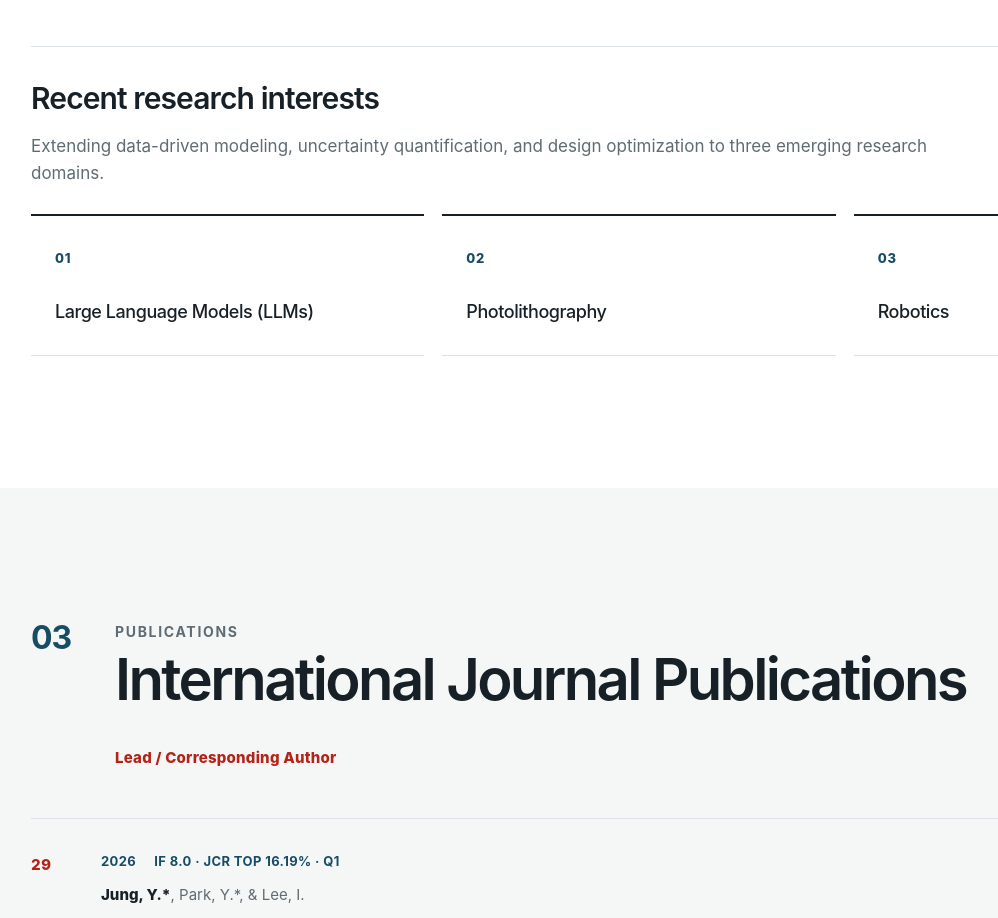
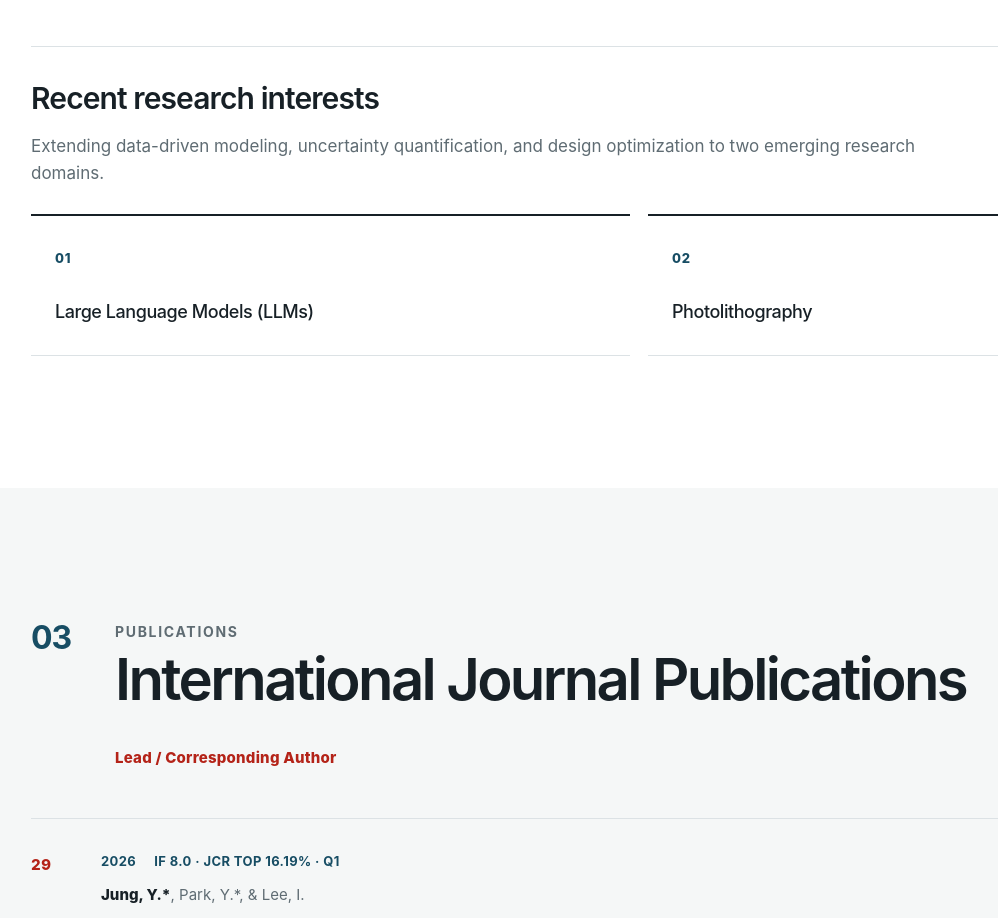
Before and after one commit to yongsujung/yongsujung.github.io, a Next.js app: page / in a window 1280 px wide. Shown: the part 4360-5278 px from the top of the page, without its empty margins (1-999 px from the left). Built offline with nearby package versions, Linux system fonts and the light colour scheme.

Commit message:
Remove robotics from recent research interests

```diff
--- a/app/globals.css
+++ b/app/globals.css
@@ -422,7 +422,7 @@
 
 .recent-interest-grid {
   display: grid;
-  grid-template-columns: repeat(3, minmax(0, 1fr));
+  grid-template-columns: repeat(2, minmax(0, 1fr));
   gap: 18px;
   margin-top: 26px;
 }
--- a/app/page.tsx
+++ b/app/page.tsx
@@ -15,7 +15,6 @@
 const recentResearchAreas = [
   'Large Language Models (LLMs)',
   'Photolithography',
-  'Robotics',
 ];
 
 const undergraduateResearchers = [
@@ -560,7 +559,7 @@
             <h3 className="subsection-title">Recent research interests</h3>
             <p className="recent-interest-intro">
               Extending data-driven modeling, uncertainty quantification, and
-              design optimization to three emerging research domains.
+              design optimization to two emerging research domains.
             </p>
             <div className="recent-interest-grid">
               {recentResearchAreas.map((area, index) => (
```
